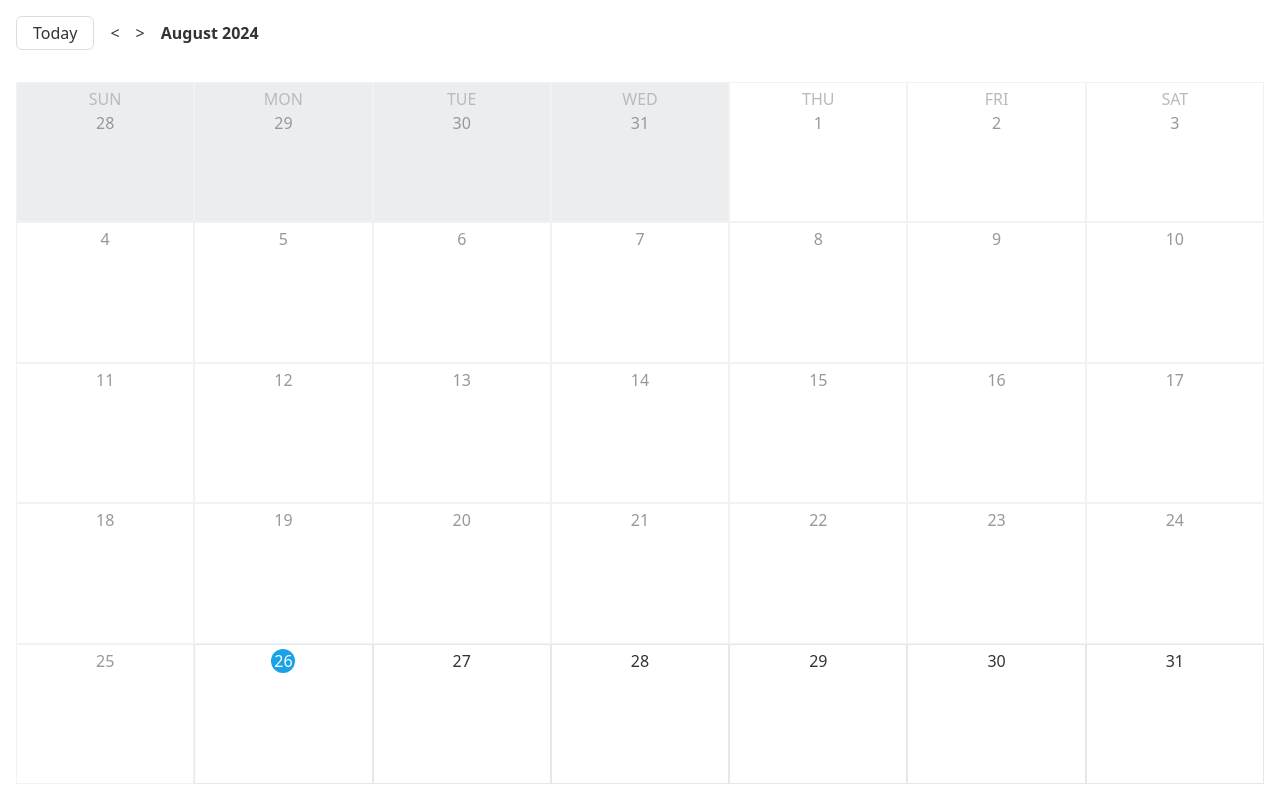
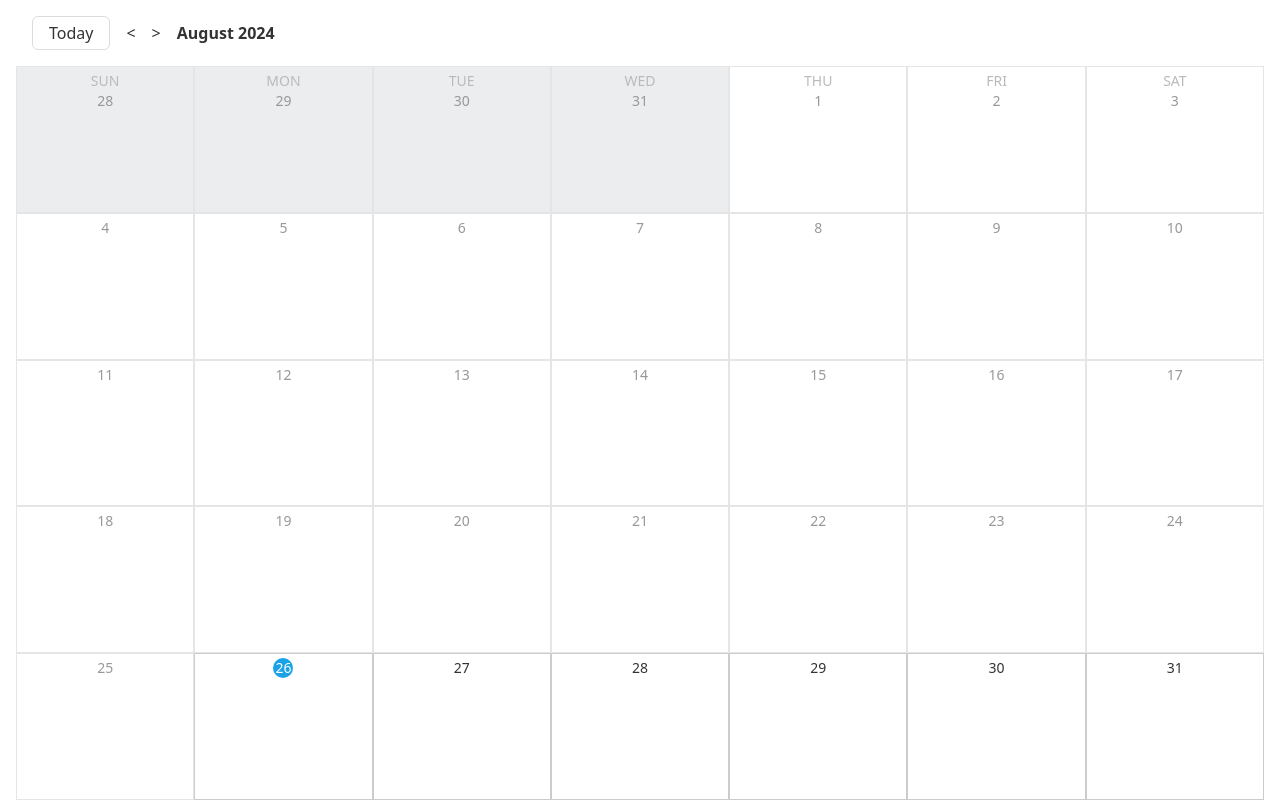
Before and after one commit to ScaxCodes/cc-calendar, a React (Vite) app: page / in a window 1280 px wide. Built offline with nearby package versions, Linux system fonts and the light colour scheme.

Commit message:
Minor style adjustments to match projects requirements

```diff
--- a/src/components/Events.tsx
+++ b/src/components/Events.tsx
@@ -35,21 +35,21 @@ export default function Events({
         <button
           key={singleEvent.id}
           onClick={(event) => handleEditEvent(event, singleEvent.id)}
-          className="mb-2 w-full text-left"
+          className="mb-2 w-full overflow-hidden whitespace-nowrap text-left"
         >
-          <div className="flex items-center overflow-hidden whitespace-nowrap">
+          <div className="flex items-center">
             {singleEvent.allDay ? (
               <div
                 className={`w-full rounded px-1 text-white bg-custom-${singleEvent.color}`}
               >
-                {singleEvent.name}
+                <div className="overflow-hidden">{singleEvent.name}</div>
               </div>
             ) : (
               <>
                 <div
-                  className={`bg-custom-${singleEvent.color} mr-3 h-3 w-3 shrink-0 rounded-full`}
+                  className={`bg-custom-${singleEvent.color} mr-2 h-3 w-3 shrink-0 rounded-full`}
                 />
-                <div className="text-timed-event mr-1">
+                <div className="text-timed-event mr-2">
                   {singleEvent.startTime}
                 </div>
                 <div>{singleEvent.name}</div>
--- a/src/components/Month.tsx
+++ b/src/components/Month.tsx
@@ -49,7 +49,7 @@ export default function Month({
   };
 
   return (
-    <main className="flex flex-1 flex-col p-4">
+    <main className="flex flex-1 flex-col px-4">
       <div className="grid flex-1 auto-rows-fr grid-cols-7">
         {days.map((day, index) => {
           const isCurrentMonth = isSameMonth(day, currentMonth);
@@ -60,7 +60,7 @@ export default function Month({
             : "bg-custom-grey";
           const opacityClass = isInPast ? "opacity-50" : "opacity-100";
           const todayHighlightClass = isToday(day)
-            ? "bg-todays-day m-auto h-6 w-6 rounded-full text-white"
+            ? "bg-todays-day m-auto h-5 w-5 rounded-full text-white"
             : "";
 
           const dayISO = format(day, "yyyy-MM-dd");
@@ -69,10 +69,10 @@ export default function Month({
           return (
             <div
               key={index}
-              className={`group relative border p-1 text-center ${backgroundClass} ${opacityClass}`}
+              className={`group relative border border-[#CCC] p-1 text-center ${backgroundClass} ${opacityClass}`}
               data-date={dayISO}
             >
-              <div className="text-week-name">
+              <div className="text-week-name text-sm">
                 {index <= 6 && format(day, "EEE").toUpperCase()}
               </div>
               <button
@@ -81,7 +81,7 @@ export default function Month({
               >
                 +
               </button>
-              <div className={`mb-1 ${todayHighlightClass}`}>
+              <div className={`mb-1 ${todayHighlightClass} text-sm`}>
                 {format(day, "d")}
               </div>
               {eventsForDay && (
--- a/src/components/Navigation.tsx
+++ b/src/components/Navigation.tsx
@@ -14,7 +14,7 @@ export default function Navigation({
     <nav className="my-4 ml-4 flex items-center gap-4">
       <button
         onClick={() => setCurrentMonth(new Date())}
-        className="border-custom-grey hover:bg-today-button-bg-hover rounded-md border px-4 py-1"
+        className="border-custom-grey hover:bg-today-button-bg-hover ml-4 rounded-md border px-4 py-1"
       >
         Today
       </button>
```
